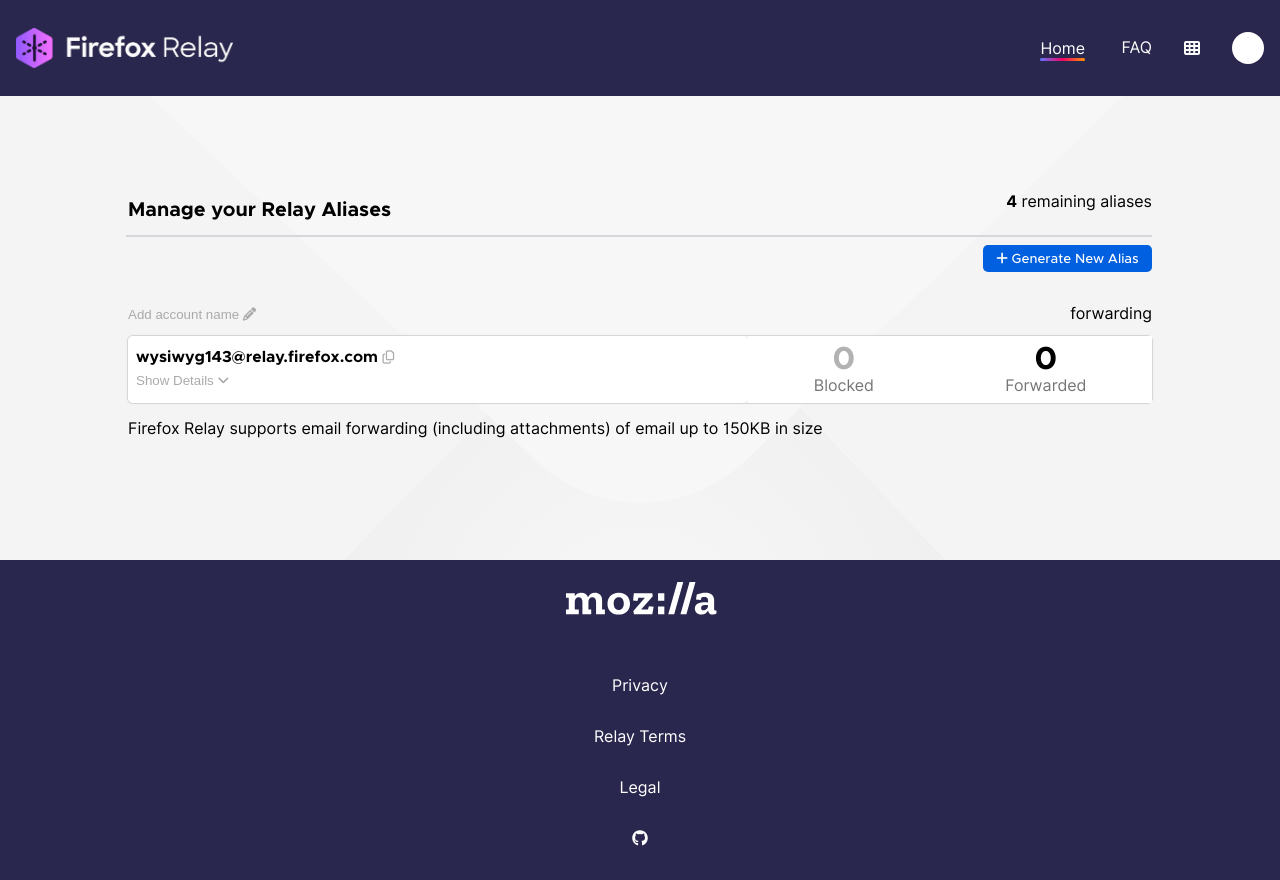
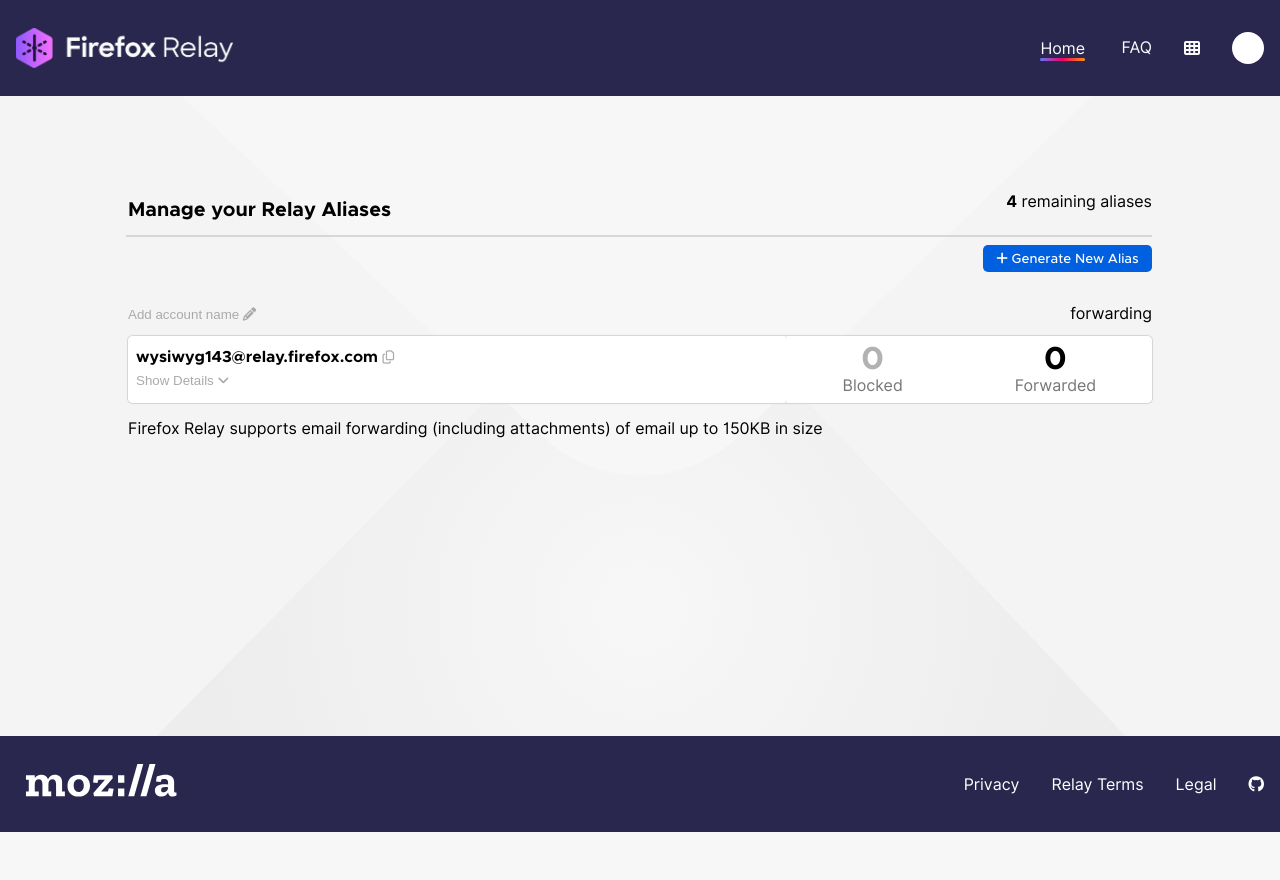
Before and after one commit to jdaumeyer/mozilla-challenge, a website: page index.html in a window 1280 px wide. After the commit the page ends 832 px from the top, so only its background shows below. Drawn offline with Linux system fonts and the light colour scheme.

Commit message:
Created desktop footer

```diff
--- a/assets/styles.css
+++ b/assets/styles.css
@@ -214,6 +214,7 @@
   background-color: white;
   border-radius: 5px;;
   border: none;
+  padding: 0.2em 1em;
   width: 100%;
   max-height: 4em;
   min-height: 2em;
@@ -275,7 +276,7 @@
   padding: 0.5em;
   box-sizing: border-box;
   width: auto;
-  max-height: 2em;
+  max-height: 4em;
   transition: 0.2s linear;
   transform: scaleY(1);
 
@@ -376,6 +377,14 @@
     background-position: center;
   }
 
+  content {
+    height: 70vh;
+  }
+
+  .button3 {
+    width: auto;
+  }
+
   /*
    * ================================
    * = Reorganized Flex-box content =
@@ -465,7 +474,7 @@
   }
 
   .email-info-header {
-    flex: 3 auto;
+    flex: 4 auto;
 
   }
 
@@ -480,15 +489,9 @@
     flex-grow: 0.5;
   }
 
-  .blocked {
-    flex: 1 auto;
-    background-color: white;
-  }
 
   .forwarded {
-    flex: 1 auto;
-    background-color: white;
-    height: auto;
+    border-radius: 0px 5px 5px 0px;
   }
 
   .big-number .number {
@@ -508,6 +511,8 @@
     flex-direction: column-reverse;
     text-align: center;
     max-height: 8em;
+    flex: 1  0 auto;
+    background-color: white;
   }
 
 
@@ -516,4 +521,17 @@
     flex-basis: 100%;
     height: 0;
   }
+
+  /* Footer Flexbox */
+  footer {
+    flex-direction: row;
+    justify-content: space-between;
+    min-height: 2em;
+    max-height: 6em;
+  }
+
+  footer nav ul {
+    display: flex;
+    flex-direction: row;
+  }
 }
```
